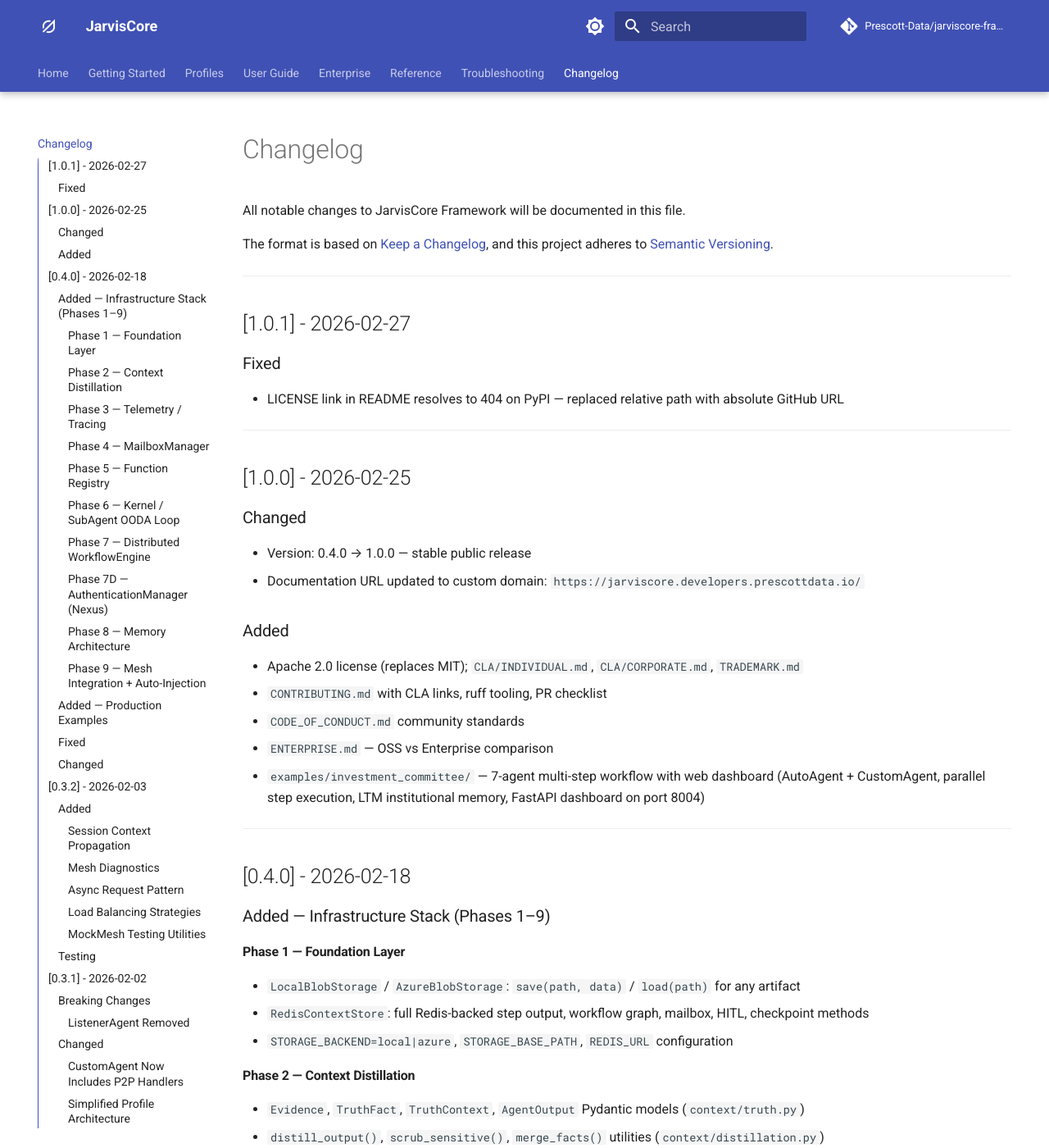
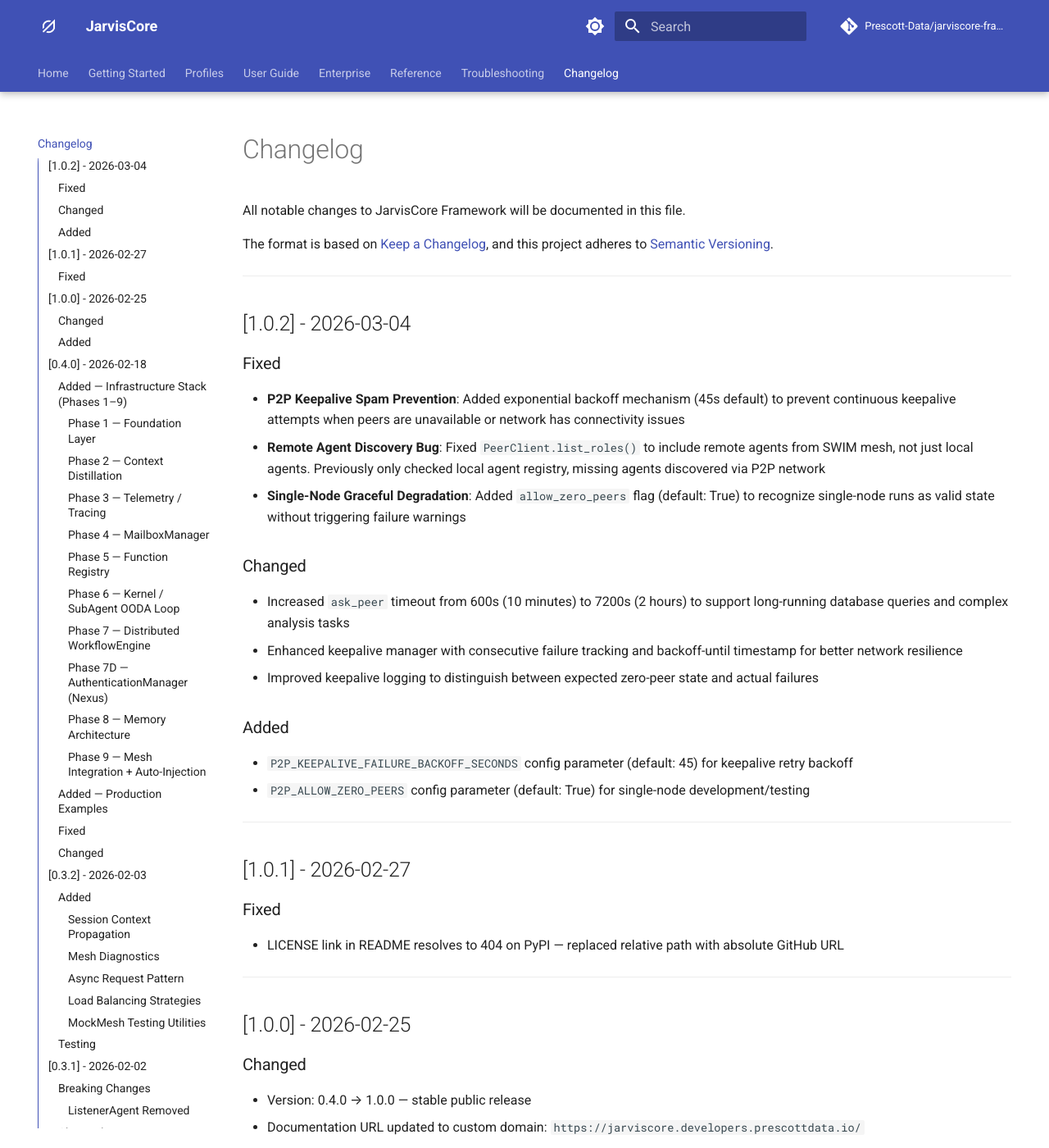
Before and after one commit to Prescott-Data/jarviscore-framework, an MkDocs documentation site: the page built from jarviscore/docs/CHANGELOG.md, in a window 1280 px wide and 1400 px high. Shown: the whole window at 82% size. Built offline with MkDocs 1.6.1 and Material for MkDocs 9.7.7, drawn with Linux system fonts in a browser that asks for light colours; comment, search, counter and statistics services are not loaded.

Commit message:
chore: bump version to 1.0.2
- Update version in pyproject.toml, __init__.py
- Update CHANGELOG.md with v1.0.2 release notes
- Update all documentation version references (README, guides, API docs)
- Document SWIM patch fixes: keepalive spam prevention, remote agent discovery, timeouts

```diff
--- a/jarviscore/__init__.py
+++ b/jarviscore/__init__.py
@@ -60,7 +60,7 @@
     results = await mesh.workflow("demo", [{"agent": "processor", "task": "hello"}])
 """
 
-__version__ = "1.0.1"
+__version__ = "1.0.2"
 __author__ = "JarvisCore Contributors"
 __license__ = "Apache-2.0"
 
--- a/jarviscore/docs/API_REFERENCE.md
+++ b/jarviscore/docs/API_REFERENCE.md
@@ -2234,6 +2234,6 @@
 
 ## Version
 
-API Reference for JarvisCore v1.0.1
-
-Last Updated: 2026-02-03
+API Reference for JarvisCore v1.0.2
+
+Last Updated: 2026-03-04
--- a/jarviscore/docs/CHANGELOG.md
+++ b/jarviscore/docs/CHANGELOG.md
@@ -4,6 +4,24 @@
 
 The format is based on [Keep a Changelog](https://keepachangelog.com/en/1.0.0/),
 and this project adheres to [Semantic Versioning](https://semver.org/spec/v2.0.0.html).
+
+---
+
+## [1.0.2] - 2026-03-04
+
+### Fixed
+- **P2P Keepalive Spam Prevention**: Added exponential backoff mechanism (45s default) to prevent continuous keepalive attempts when peers are unavailable or network has connectivity issues
+- **Remote Agent Discovery Bug**: Fixed `PeerClient.list_roles()` to include remote agents from SWIM mesh, not just local agents. Previously only checked local agent registry, missing agents discovered via P2P network
+- **Single-Node Graceful Degradation**: Added `allow_zero_peers` flag (default: True) to recognize single-node runs as valid state without triggering failure warnings
+
+### Changed
+- Increased `ask_peer` timeout from 600s (10 minutes) to 7200s (2 hours) to support long-running database queries and complex analysis tasks
+- Enhanced keepalive manager with consecutive failure tracking and backoff-until timestamp for better network resilience
+- Improved keepalive logging to distinguish between expected zero-peer state and actual failures
+
+### Added
+- `P2P_KEEPALIVE_FAILURE_BACKOFF_SECONDS` config parameter (default: 45) for keepalive retry backoff
+- `P2P_ALLOW_ZERO_PEERS` config parameter (default: True) for single-node development/testing
 
 ---
 
--- a/jarviscore/docs/CONFIGURATION.md
+++ b/jarviscore/docs/CONFIGURATION.md
@@ -811,6 +811,6 @@
 
 ## Version
 
-Configuration Guide for JarvisCore v1.0.1
+Configuration Guide for JarvisCore v1.0.2
 
-Last Updated: 2026-01-23
+Last Updated: 2026-03-04
--- a/jarviscore/docs/CUSTOMAGENT_GUIDE.md
+++ b/jarviscore/docs/CUSTOMAGENT_GUIDE.md
@@ -3025,4 +3025,4 @@
 
 ---
 
-*CustomAgent Guide - JarvisCore v1.0.1*
+*CustomAgent Guide - JarvisCore v1.0.2*
--- a/jarviscore/docs/TROUBLESHOOTING.md
+++ b/jarviscore/docs/TROUBLESHOOTING.md
@@ -801,4 +801,4 @@
 
 ## Version
 
-Troubleshooting Guide for JarvisCore v1.0.1
+Troubleshooting Guide for JarvisCore v1.0.2
--- a/jarviscore/docs/USER_GUIDE.md
+++ b/jarviscore/docs/USER_GUIDE.md
@@ -1417,6 +1417,6 @@
 
 ## Version
 
-User Guide for JarvisCore v1.0.1
+User Guide for JarvisCore v1.0.2
 
-Last Updated: 2026-02-03
+Last Updated: 2026-03-04
--- a/pyproject.toml
+++ b/pyproject.toml
@@ -4,7 +4,7 @@
 
 [project]
 name = "jarviscore-framework"
-version = "1.0.1"
+version = "1.0.2"
 description = "Orchestrate multi-agent systems with peer-to-peer coordination, unified memory, and built-in auth."
 readme = "README.md"
 requires-python = ">=3.10"
```
Also changed, not shown: README.md (+1 -1 lines), examples/investment_committee/README.md (+1 -1 lines).
